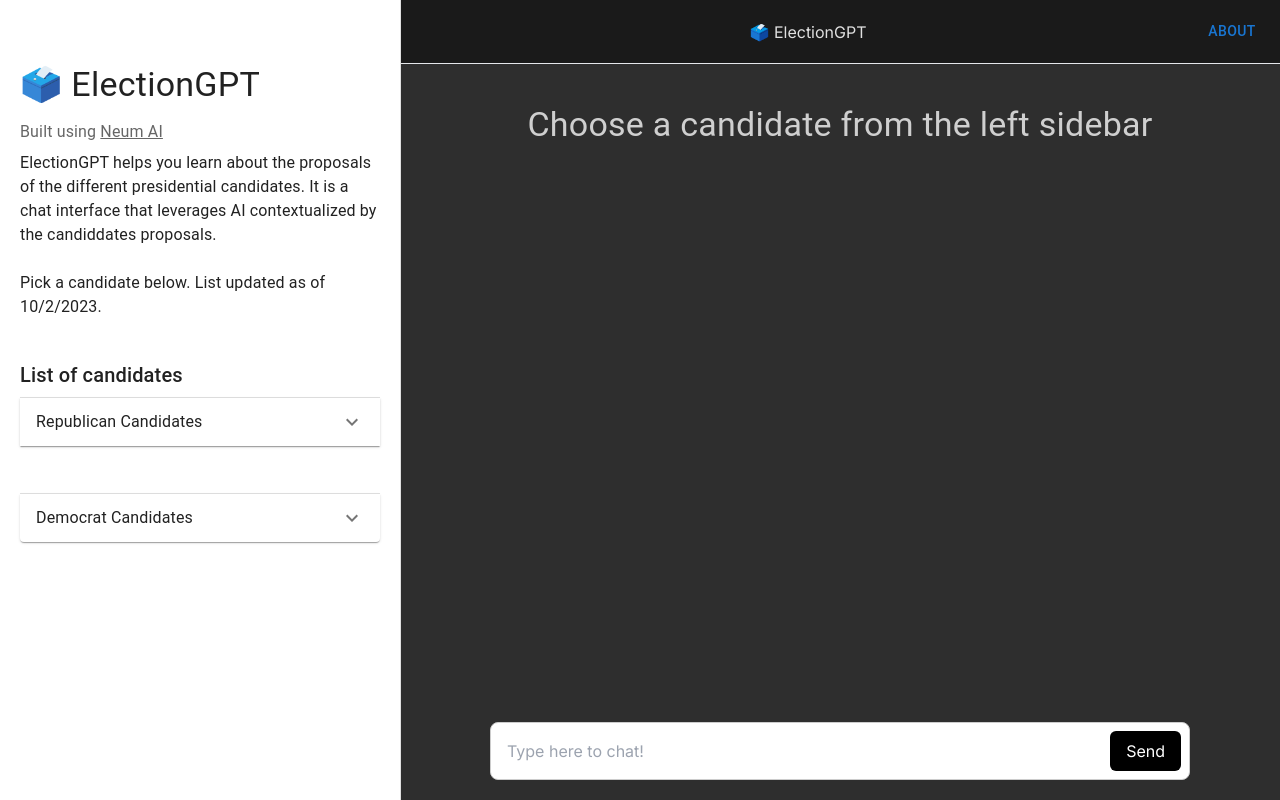
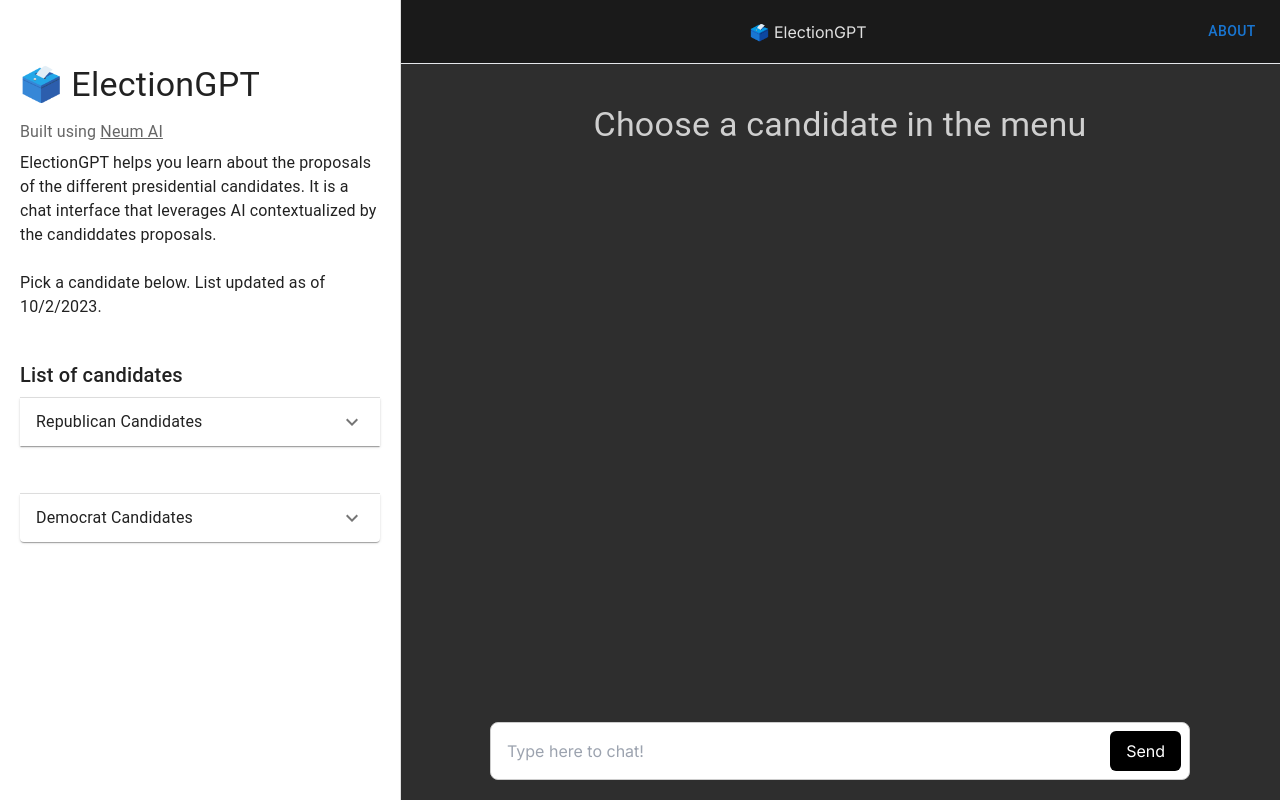
Before and after one commit to NeumTry/electiongpt-frontend, a Next.js app: page / in a window 1280 px wide. Built offline with nearby package versions, Linux system fonts and the light colour scheme.

Commit message:
update pnpm

```diff
--- a/app/page.tsx
+++ b/app/page.tsx
@@ -244,7 +244,7 @@
     <div className={`main-content ${matches ? 'ml-[400px]' : ''}`}>
       <div className="flex flex-col w-full max-w-md pt-10 mx-auto stretch">
         <Typography variant="h4" gutterBottom style={{ textAlign: 'center' }}>
-          {candidateChosen.name == "" ? "Choose a candidate from the left sidebar" : "Chat about " + candidateChosen.name }
+          {candidateChosen.name == "" ? "Choose a candidate in the menu" : "Chat about " + candidateChosen.name }
         </Typography>
         <div className="message-container" style={{ maxHeight: '85vh', overflowY: 'auto' }} ref={chatContainerRef}>
           {messages.length > 0
```
Also changed, not shown: 1 other file (tests, documents, lock files or other folders).
